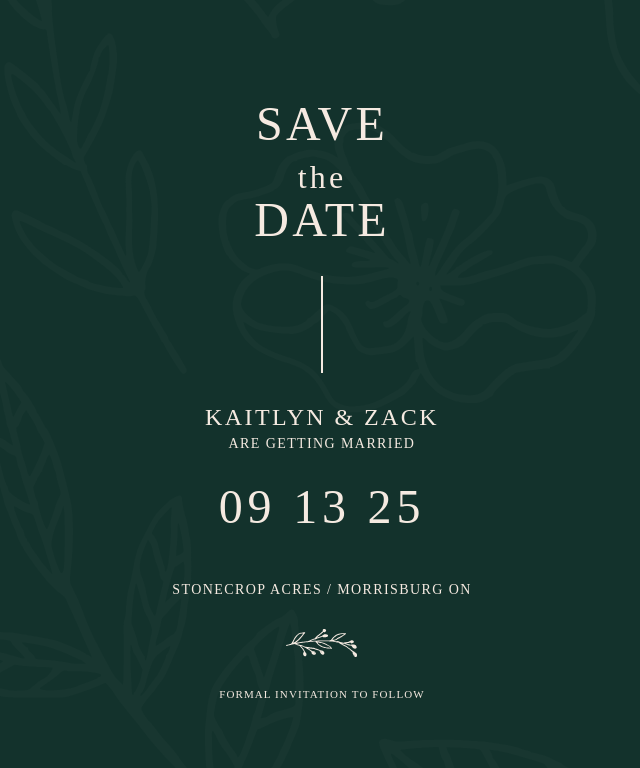
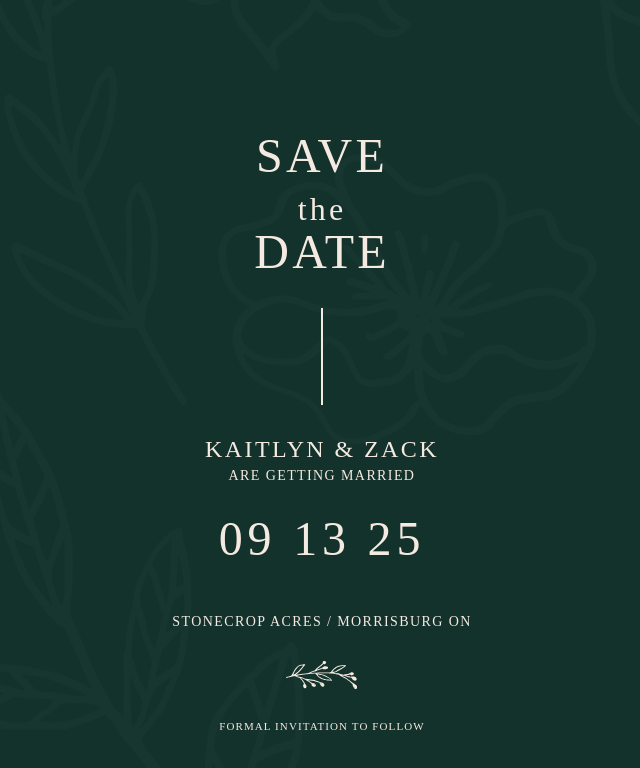
Before and after one commit to zackharley/wedding, a Next.js app: page / in a window 1280 px wide. Shown: the top 768 px of the page, without its empty margins (318-958 px from the left). Built offline with nearby package versions, Linux system fonts and the light colour scheme.

Commit message:
Add padding to main page

```diff
--- a/src/app/page.tsx
+++ b/src/app/page.tsx
@@ -10,7 +10,7 @@ export default function Home() {
       display="flex"
       alignItems="center"
       justifyContent="center"
-      sx={{ height: '100dvh', position: 'relative' }}
+      sx={{ height: '100dvh', position: 'relative', py: 4, px: 3 }}
     >
       <Box
         sx={{
```
